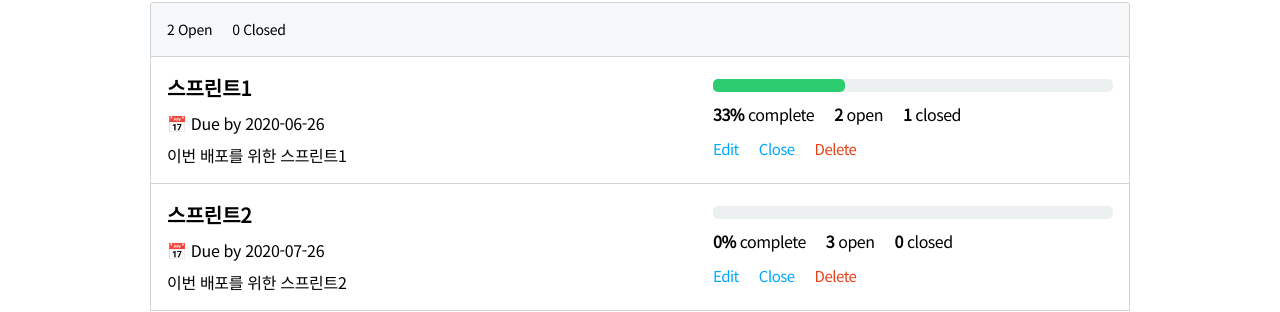
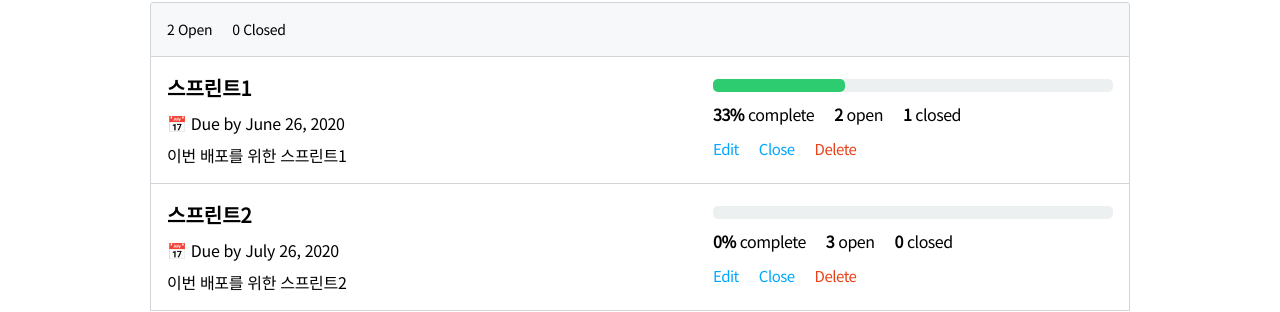
Before and after one commit to codesquad-member-2020/issue-tracker-10, a React (Create React App) app in the folder FE/client/: page /milestones in a window 1280 px wide. Shown: the part 131-443 px from the top of the page. Built offline with nearby package versions, Linux system fonts and the light colour scheme.

Commit message:
[#20] feat: milestone due date 렌더링 moment format 적용

```diff
--- a/FE/client/package.json
+++ b/FE/client/package.json
@@ -9,6 +9,7 @@
     "@testing-library/react": "^9.3.2",
     "@testing-library/user-event": "^7.1.2",
     "lodash.debounce": "^4.0.8",
+    "moment": "^2.26.0",
     "react": "^16.13.1",
     "react-dom": "^16.13.1",
     "react-icons": "^3.10.0",
--- a/FE/client/src/components/issues/milestone/MilestoneItem.jsx
+++ b/FE/client/src/components/issues/milestone/MilestoneItem.jsx
@@ -1,6 +1,7 @@
 import React from "react";
 import { TableItem } from "@style/CustomStyle";
 import styled from "styled-components";
+import moment from "moment";
 
 import MilestoneItemProgress from "./MilestoneItemProgress";
 import MilestoneItemButtons from "./MilestoneItemButtons";
@@ -18,7 +19,7 @@ const MilestoneItem = ({ milestones }) => {
       <MilestoneItemWrap>
         <div className="left-info">
           <div className="title">{title}</div>
-          <div className="due-date">📅 Due by {dueDate}</div>
+          <div className="due-date">📅 Due by {moment(dueDate).format("LL")}</div>
           <div className="description">{description}</div>
         </div>
         <div className="right-info">
```
